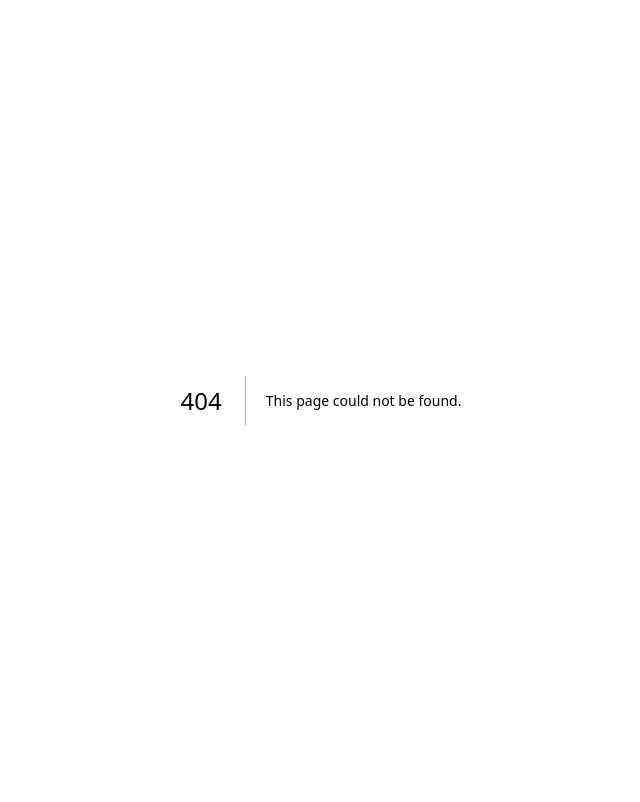
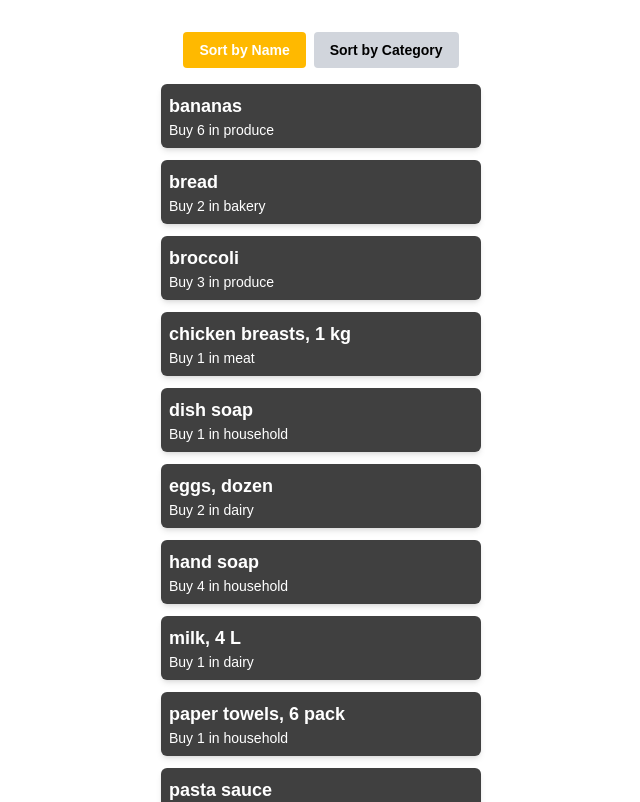
Before and after one commit to Bilal-Choudhry-Git/cprg306-assignments, a Next.js app: page /week-6 in a window 1280 px wide. Before the commit this address had no page. Shown: the top 802 px of the page, without its empty margins (319-959 px from the left). Built offline with nearby package versions, Linux system fonts and the light colour scheme.

Commit message:
week 6
Copy pasted item.js and page.js from week 3 and then created and coded item-list.js and items.json files.

```diff
--- a/app/page.js
+++ b/app/page.js
@@ -37,6 +37,14 @@ export default function StudentInfo() {
         Week-5 Page
       </Link>
       </h2>
+      <h2>
+      <Link
+        href="/week-6"
+        target="_blank"
+      >
+        Week-6 Page
+      </Link>
+      </h2>
     </main>
   );
 }
--- /dev/null
+++ b/app/week-6/item-list.js
@@ -0,0 +1,36 @@
+"use client";
+
+import { useState } from "react";
+import Item from "./item";
+import itemsData from "./items.json";
+
+export default function ItemList() {
+  const [sortBy, setSortBy] = useState("name");
+
+  const sortedItems = [...itemsData].sort((a, b) => {
+    if (sortBy === "name") {
+      return a.name.localeCompare(b.name);
+    } else if (sortBy === "category") {
+      return a.category.localeCompare(b.category);
+    }
+    return 0;
+  });
+
+  return (
+    <div>
+      <div className="mb-4 flex justify-center gap-2 ">
+        <button onClick={() => setSortBy("name")} className={`px-4 py-2 text-sm rounded ${ sortBy === "name" ? "bg-amber-400 text-white" : "bg-gray-300 text-black"}`}>
+          Sort by Name
+        </button>
+        <button onClick={() => setSortBy("category")} className={`px-4 py-2 text-sm rounded ${ sortBy === "category" ? "bg-amber-400 text-white" : "bg-gray-300 text-black"}`} >
+        Sort by Category
+        </button>
+      </div>
+
+
+      {sortedItems.map((item) => (
+        <Item key={item.id} item={item} />
+      ))}
+    </div>
+  );
+}
--- /dev/null
+++ b/app/week-6/item.js
@@ -0,0 +1,14 @@
+export default function Item({ item }) {
+  const { name, quantity, category } = item;
+
+  return (
+    <div className="flex justify-center items-center">
+      <ul className="bg-neutral-700 text-white p-2 mb-3 rounded-md shadow-md w-80">
+        <li className="text-lg font-bold text-left" >
+          <p>{name}</p>
+          <p className="text-sm font-normal">Buy {quantity} in {category}</p>
+        </li>
+      </ul>
+    </div>
+  );
+}
--- /dev/null
+++ b/app/week-6/items.json
@@ -0,0 +1,74 @@
+[
+ {
+ "id": "1h2GJKH12gkHG31h1H",
+ "name": "milk, 4 L ",
+ "quantity": 1,
+ "category": "dairy"
+ },
+ {
+ "id": "2KJH3k2j3H1k2J3K1H",
+ "name": "bread ",
+ "quantity": 2,
+  "category": "bakery"
+ },
+ {
+ "id": "3h2KJH3k2j3H1k2J3",
+ "name": "eggs, dozen ",
+ "quantity": 2,
+ "category": "dairy"
+ },
+ {
+ "id": "4k2J3K1H2GJKH12gk",
+ "name": "bananas ",
+ "quantity": 6,
+ "category": "produce"
+ },
+ {
+ "id": "5H1h1H2KJH3k2j3H",
+ "name": "broccoli ",
+ "quantity": 3,
+ "category": "produce"
+ },
+ {
+ "id": "6H1k2J3K1H2GJKH1",
+ "name": "chicken breasts, 1 kg ",
+ "quantity": 1,
+ "category": "meat"
+  },
+ {
+ "id": "7gkHG31h1H2KJH3k",
+ "name": "pasta sauce ",
+ "quantity": 3,
+ "category": "canned goods"
+ },
+ {
+ "id": "8j3H1k2J3K1H2GJK",
+ "name": "spaghetti, 454 g ",
+ "quantity": 2,
+ "category": "dry goods"
+ },
+ {
+ "id": "9H12gkHG31h1H2KJ",
+ "name": "toilet paper, 12 pack ",
+ "quantity": 1,
+ "category": "household"
+ },
+ {
+ "id": "10H3k2j3H1k2J3K1",
+ "name": "paper towels, 6 pack",
+ "quantity": 1,
+ "category": "household"
+ },
+  {
+ "id": "11k2J3K1H2GJKH12",
+ "name": "dish soap ",
+ "quantity": 1,
+ "category": "household"
+ },
+ {
+ "id": "12GJKH12gkHG31h1",
+ "name": "hand soap ",
+ "quantity": 4,
+ "category": "household"
+ }
+]
--- /dev/null
+++ b/app/week-6/page.js
@@ -0,0 +1,11 @@
+import ItemList from "./item-list";
+
+export default function Page() {
+  return (
+      <main className = "text-center font-bold text-white text-2xl">
+        Shopping List
+
+      <ItemList />
+      </main>
+  );
+}
```
